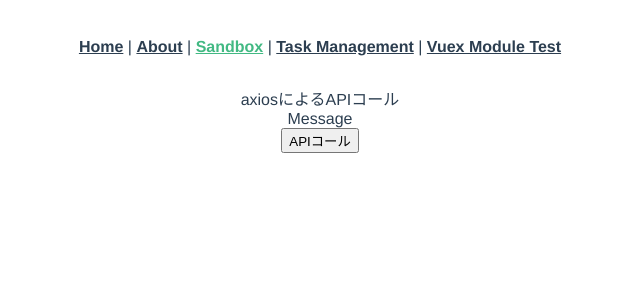
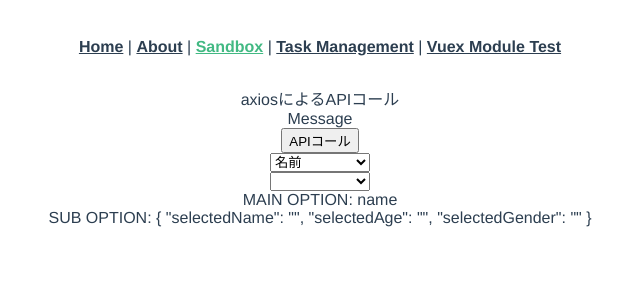
Before and after one commit to myokoyama0712/vuejs-sandbox, a Vue app: page /sandbox in a window 1280 px wide. Shown: the top 300 px of the page, without its empty margins (320-960 px from the left). Built offline with nearby package versions, Linux system fonts and the light colour scheme.

Commit message:
write multi select box component
メインの選択ボックスで選んだ値に応じて、
サブの選択ボックスの内容が変わる。

```diff
--- /dev/null
+++ b/src/components/MultiForm.vue
@@ -0,0 +1,72 @@
+<template>
+<div>
+  <div class="main-select-area">
+    <select v-model="mainSelectValue">
+      <option v-for="opt in mainOptionList" :key="opt.value"
+              :value="opt.value"
+              v-text="opt.label">
+      </option>
+    </select>
+  </div>
+
+  <div class="sub-select-area">
+    <div v-show="mainSelectValue === 'name'">
+      <select v-model="subFormValue.selectedName">
+        <option v-for="nameOpt in nameOptionList" :key="nameOpt.value"
+                :value="nameOpt.value"
+                v-text="nameOpt.label">
+        </option>
+      </select>
+    </div>
+    <div v-show="mainSelectValue === 'age'">
+      <select v-model="subFormValue.selectedAge">
+        <option v-for="ageOpt in ageOptionList" :key="ageOpt.value"
+                :value="ageOpt.value"
+                v-text="ageOpt.label">
+        </option>
+      </select>
+    </div>
+    <div v-show="mainSelectValue === 'gender'">
+      <select v-model="subFormValue.selectedGender">
+        <option v-for="genderOpt in genderOptionList" :key="genderOpt.value"
+                :value="genderOpt.value"
+                v-text="genderOpt.label">
+        </option>
+      </select>
+    </div>
+  </div>
+
+  <div class="data-options">
+    <span>MAIN OPTION: {{ mainSelectValue }}</span><br>
+    <span>SUB OPTION: {{ subFormValue }}</span><br>
+  </div>
+</div>
+</template>
+
+<script>
+import constant from '@/constant.js'
+
+export default {
+  data() {
+    return {
+      mainSelectValue: 'name',
+      subFormValue: {
+        selectedName: '',
+        selectedAge: '',
+        selectedGender: '',
+      },
+
+      mainOptionList: constant.MAIN_OPTION_LIST,
+      nameOptionList: constant.NAME_OPTION_LIST,
+      ageOptionList: constant.AGE_OPTION_LIST,
+      genderOptionList: constant.GENDER_OPTION_LIST,
+    }
+  },
+}
+</script>
+
+<style scoped>
+select {
+  width: 100px;
+}
+</style>
--- /dev/null
+++ b/src/constant.js
@@ -0,0 +1,55 @@
+export default {
+  MAIN_OPTION_LIST: [
+    {
+      value: 'name',
+      label: '名前',
+    },
+    {
+      value: 'age',
+      label: '年齢',
+    },
+    {
+      value: 'gender',
+      label: '性別',
+    },
+  ],
+
+  NAME_OPTION_LIST: [
+    {
+      value: 'aoki',
+      label: '青木',
+    },
+    {
+      value: 'kato',
+      label: '加藤',
+    },
+    {
+      value: 'sato',
+      label: '佐藤',
+    },
+  ],
+  AGE_OPTION_LIST: [
+    {
+      value: '10s',
+      label: '10~19',
+    },
+    {
+      value: '20s',
+      label: '20~29',
+    },
+    {
+      value: '30s',
+      label: '30~39',
+    },
+  ],
+  GENDER_OPTION_LIST: [
+    {
+      value: 'male',
+      label: '男性',
+    },
+    {
+      value: 'female',
+      label: '女性',
+    },
+  ],
+}
--- a/src/views/Sandbox.vue
+++ b/src/views/Sandbox.vue
@@ -1,15 +1,18 @@
 <template>
 <div>
   <axios-test></axios-test>
+  <multi-form></multi-form>
 </div>
 </template>
 
 <script>
 import AxiosTest from '@/components/AxiosTest.vue'
+import MultiForm from '@/components/MultiForm.vue'
 
 export default {
   components: {
     AxiosTest,
+    MultiForm,
   },
 }
 </script>
```
Also changed, not shown: package.json (+10 -10 lines), 1 other file (tests, documents, lock files or other folders).
